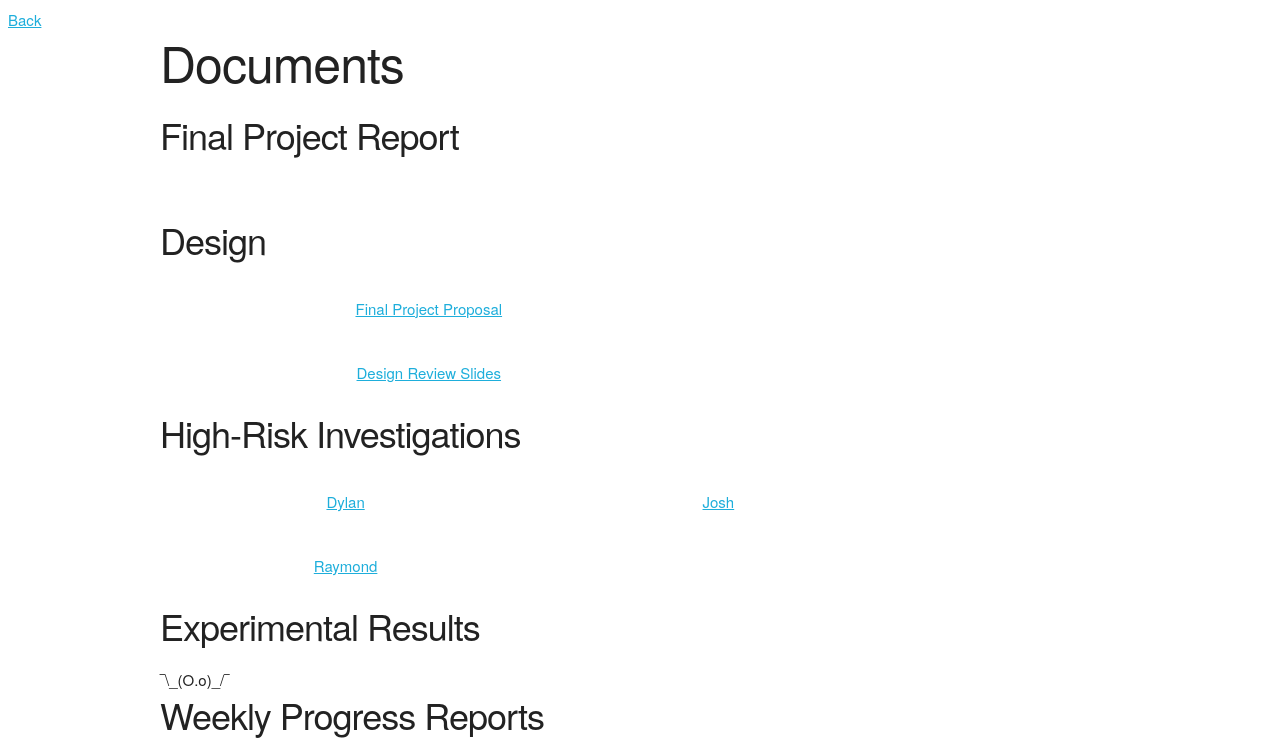
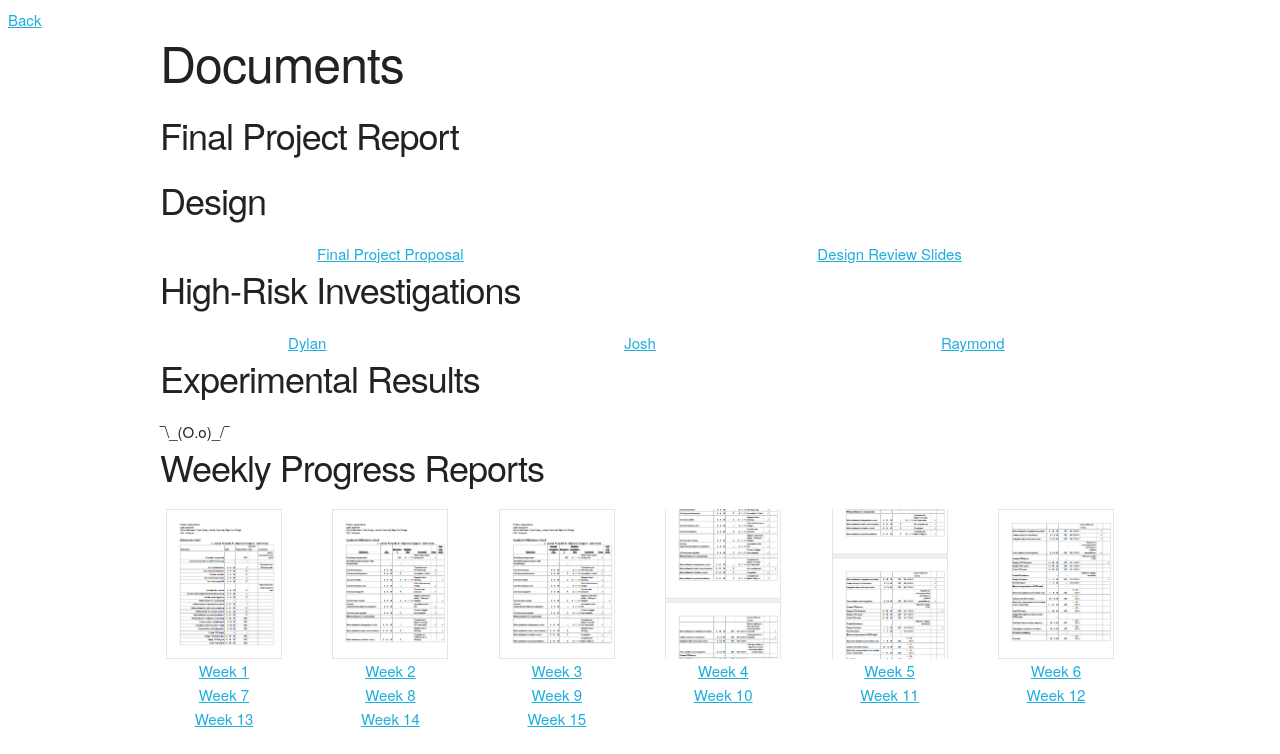
Before and after one commit to rayrobdod/Veyebrations_website, a plain HTML site: page Documents.html in a window 1280 px wide. Shown: the top 754 px of the page. Drawn offline with Linux system fonts and the light colour scheme.

Commit message:
Fixing skeleton's grid styles, at least in respect to the first element in each row when grid elements are figures.

```diff
--- a/css/main.css
+++ b/css/main.css
@@ -86,3 +86,8 @@ section section h1, section h2, h3 { font-size: 3.0rem; line-height: 1.3;  lette
 section section section h1, section section h2, section h3, h4 { font-size: 2.4rem; line-height: 1.35; letter-spacing: -.08rem; }
 h5 { font-size: 1.8rem; line-height: 1.5;  letter-spacing: -.05rem; }
 h6 { font-size: 1.5rem; line-height: 1.6;  letter-spacing: 0; }
+
+figure.column, figure.columns {margin: 0 0 0 4%;}
+
+/** And this is because skeleton is flat-out broken */
+figure.column:first-of-type, figure.columns:first-of-type {margin-left: 0;}
```
